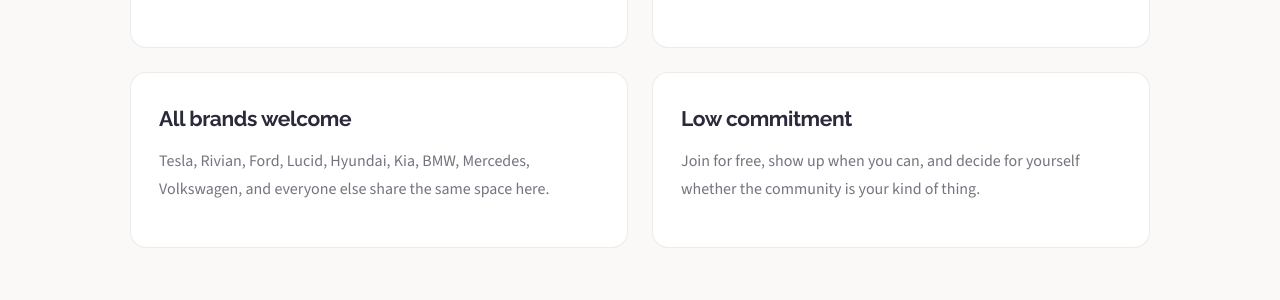
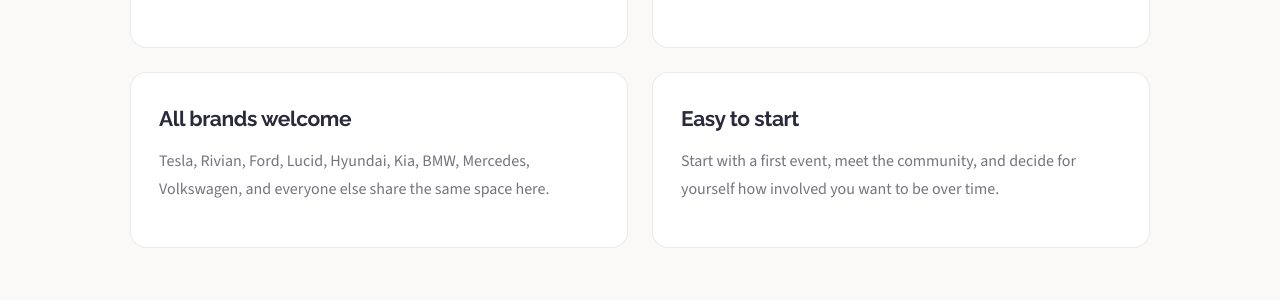
Before and after one commit to ZakWinnick/NorCalEVs, a Jekyll site: the page built from membership.md, in a window 1280 px wide and 900 px high, scrolled down 1421 px. Shown: the part 154-454 px from the top of the window. Built offline with Jekyll 4.4.1, drawn with Linux system fonts in a browser that asks for light colours; a script that is not in the unit is left out.

Commit message:
Membership Updates

```diff
--- a/_layouts/home.html
+++ b/_layouts/home.html
@@ -112,7 +112,7 @@
         <div>
             <div class="eyebrow">Get Involved</div>
             <h2 class="join-title">Come as<br>you are.</h2>
-            <p class="join-body">NorCal EVs is free to join. Show up to an event, meet some people, see if it's your thing. No commitment, no sales pitch.</p>
+            <p class="join-body">NorCal EVs is built to be easy to join. Show up to an event, meet some people, and see if it's your thing. No pressure, no gatekeeping.</p>
             <a href="https://heylo.group/norcalevs" class="btn btn-primary" target="_blank" rel="noopener noreferrer">Join Us on Heylo</a>
         </div>
         <div class="join-card">
--- a/membership.md
+++ b/membership.md
@@ -65,8 +65,8 @@
             <p>Tesla, Rivian, Ford, Lucid, Hyundai, Kia, BMW, Mercedes, Volkswagen, and everyone else share the same space here.</p>
         </div>
         <div class="membership-card">
-            <h3>Low commitment</h3>
-            <p>Join for free, show up when you can, and decide for yourself whether the community is your kind of thing.</p>
+            <h3>Easy to start</h3>
+            <p>Start with a first event, meet the community, and decide for yourself how involved you want to be over time.</p>
         </div>
     </div>
 </section>
```
